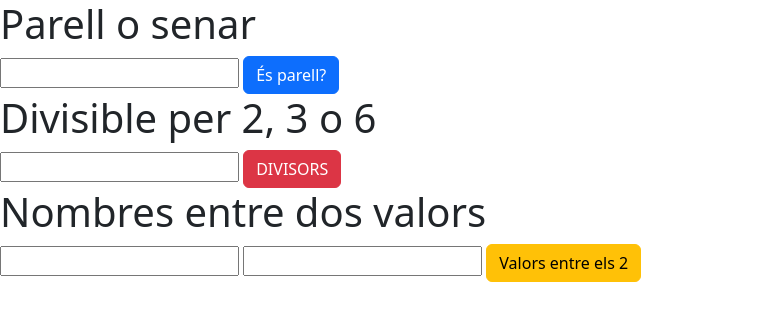
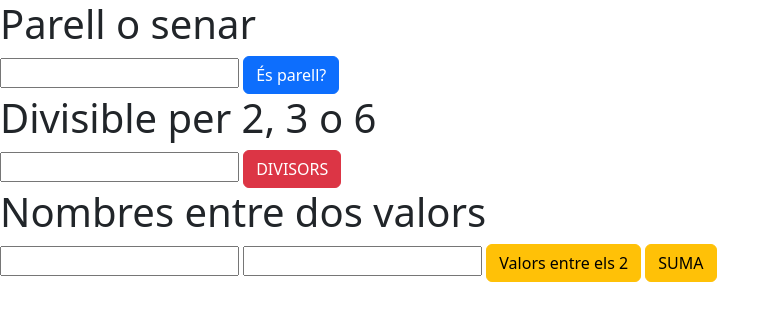
Before and after one commit to xmas81/JavascriptClasse, a website: page index.html in a window 1280 px wide. Shown: the whole page, without its empty margins (0-780 px from the left). Drawn offline with nearby package versions, Linux system fonts and the light colour scheme.

Commit message:
Afegida funció suma

```diff
--- a/funcions.js
+++ b/funcions.js
@@ -60,3 +60,9 @@ function valorsentre() {
     document.getElementById('valors').innerHTML = text_valors;
     document.getElementById('valors').hidden =false;
 }
+
+function suma(n1,n2) {
+    n1 = parseInt(n1);
+    n2 = parseInt(n2);
+    alert(n1+n2);
+}
--- a/index.html
+++ b/index.html
@@ -39,6 +39,6 @@
 <button type="button" class="btn btn-warning" onclick="valorsentre()">Valors entre els 2</button>
 <div class="alert alert-success" role="alert" id="valors" hidden="true">
 </div>
-
+<button type="button" class="btn btn-warning" onclick="suma(document.getElementById('numeroA').value, document.getElementById('numeroB').value)">SUMA</button>
 </body>
 </html>
```
